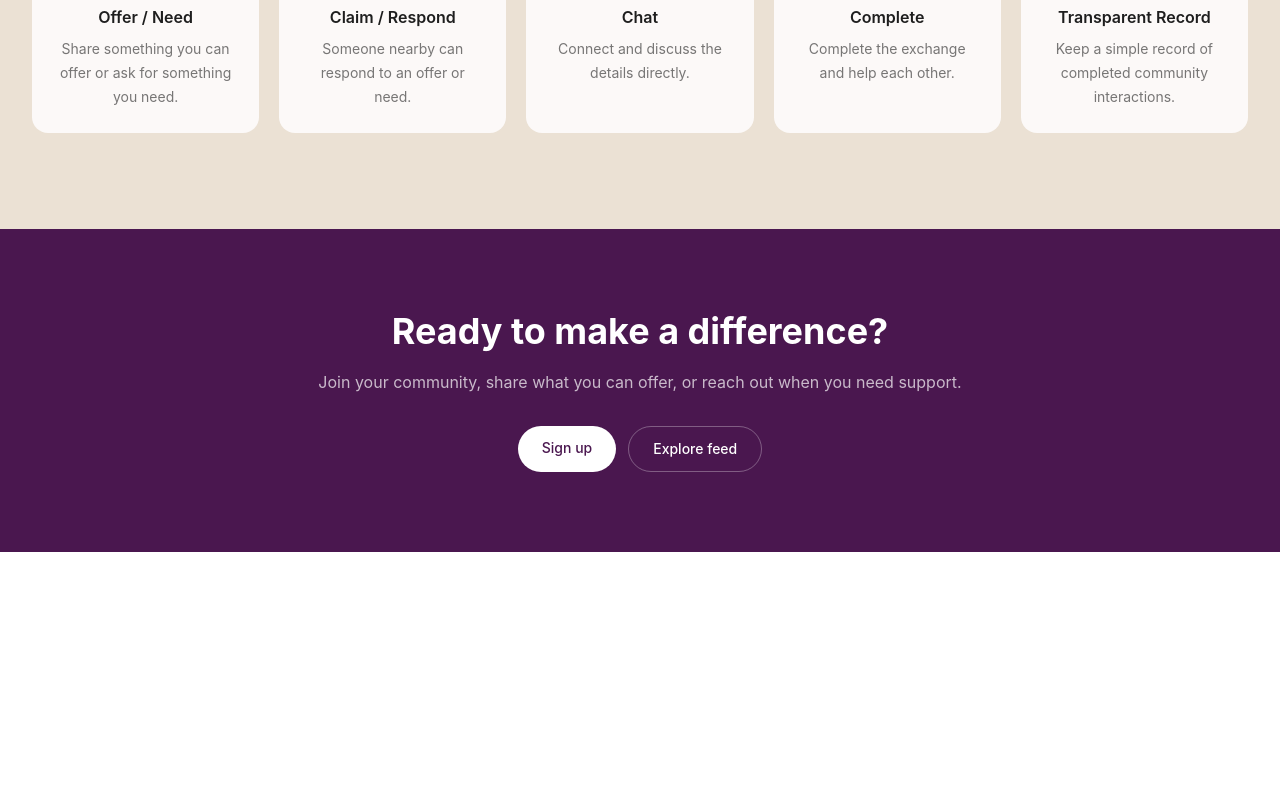
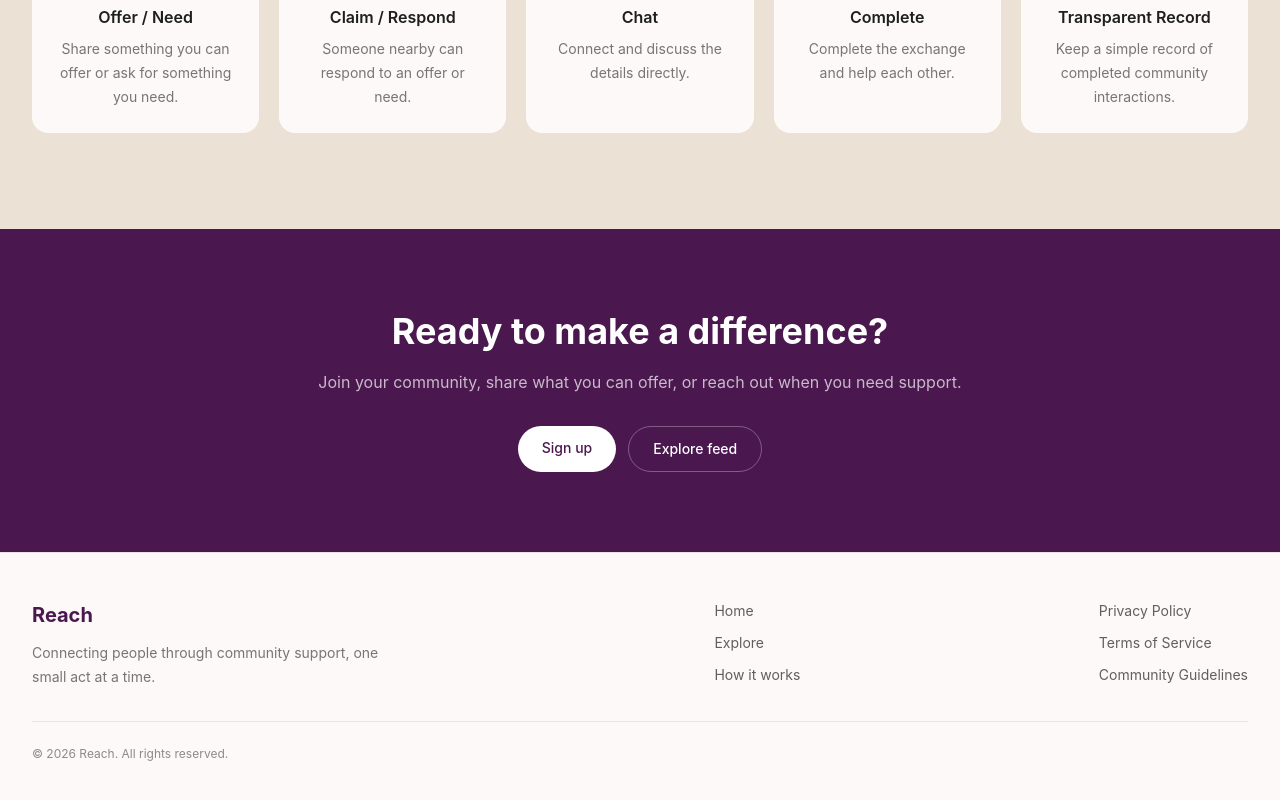
Before and after one commit to sharon884/Reach-frontend-, a React (Vite) app: page / in a window 1280 px wide. Shown: the part 1673-2473 px from the top of the page. Before the commit the page ends 2225 px from the top, so only its background shows below. Built offline with nearby package versions, Linux system fonts and the light colour scheme.

Commit message:
feat(landing): complete landing page

```diff
--- /dev/null
+++ b/src/components/landing/Footer.tsx
@@ -0,0 +1,87 @@
+import { Link } from "react-router-dom";
+
+function Footer() {
+    return (
+        <footer className="border-t border-reach-plum/10 bg-reach-card">
+            <div className="mx-auto max-w-7xl px-5 py-10 md:px-8 md:py-12">
+
+                <div className="flex flex-col gap-8 md:flex-row md:items-start md:justify-between">
+
+                    {/* Brand */}
+                    <div className="max-w-sm">
+                        <Link
+                            to="/"
+                            className="text-xl font-bold text-reach-plum"
+                        >
+                            Reach
+                        </Link>
+
+                        <p className="mt-3 text-sm leading-6 text-reach-text/60">
+                            Connecting people through community support,
+                            one small act at a time.
+                        </p>
+                    </div>
+
+                    {/* Links */}
+                    <div className="flex flex-col gap-3 text-sm">
+                        <Link
+                            to="/"
+                            className="text-reach-text/70 transition hover:text-reach-plum"
+                        >
+                            Home
+                        </Link>
+
+                        <Link
+                            to="/feed"
+                            className="text-reach-text/70 transition hover:text-reach-plum"
+                        >
+                            Explore
+                        </Link>
+
+                        <a
+                            href="#how-it-works"
+                            className="text-reach-text/70 transition hover:text-reach-plum"
+                        >
+                            How it works
+                        </a>
+                    </div>
+
+                    {/* Legal */}
+                    <div className="flex flex-col gap-3 text-sm">
+                        <a
+                            href="#"
+                            className="text-reach-text/70 transition hover:text-reach-plum"
+                        >
+                            Privacy Policy
+                        </a>
+
+                        <a
+                            href="#"
+                            className="text-reach-text/70 transition hover:text-reach-plum"
+                        >
+                            Terms of Service
+                        </a>
+
+                        <a
+                            href="#"
+                            className="text-reach-text/70 transition hover:text-reach-plum"
+                        >
+                            Community Guidelines
+                        </a>
+                    </div>
+
+                </div>
+
+                {/* Copyright */}
+                <div className="mt-8 border-t border-reach-plum/10 pt-6">
+                    <p className="text-xs text-reach-text/50">
+                        © 2026 Reach. All rights reserved.
+                    </p>
+                </div>
+
+            </div>
+        </footer>
+    );
+}
+
+export default Footer;
--- a/src/pages/LandingPage.tsx
+++ b/src/pages/LandingPage.tsx
@@ -3,6 +3,7 @@ import HeroSection from "../components/landing/ HeroSection";
 import CommunityFeed from "../components/landing/CommunityFeed";
 import LifecycleSection from "../components/landing/LifecycleSection";
 import CTASection from "../components/landing/CTASection";
+import Footer from "../components/landing/Footer";
 
 function LandingPage() {
     return (
@@ -12,6 +13,7 @@ function LandingPage() {
             <CommunityFeed />
             <LifecycleSection />
             <CTASection/>
+            <Footer/>
         </main>
     );
 }
```
